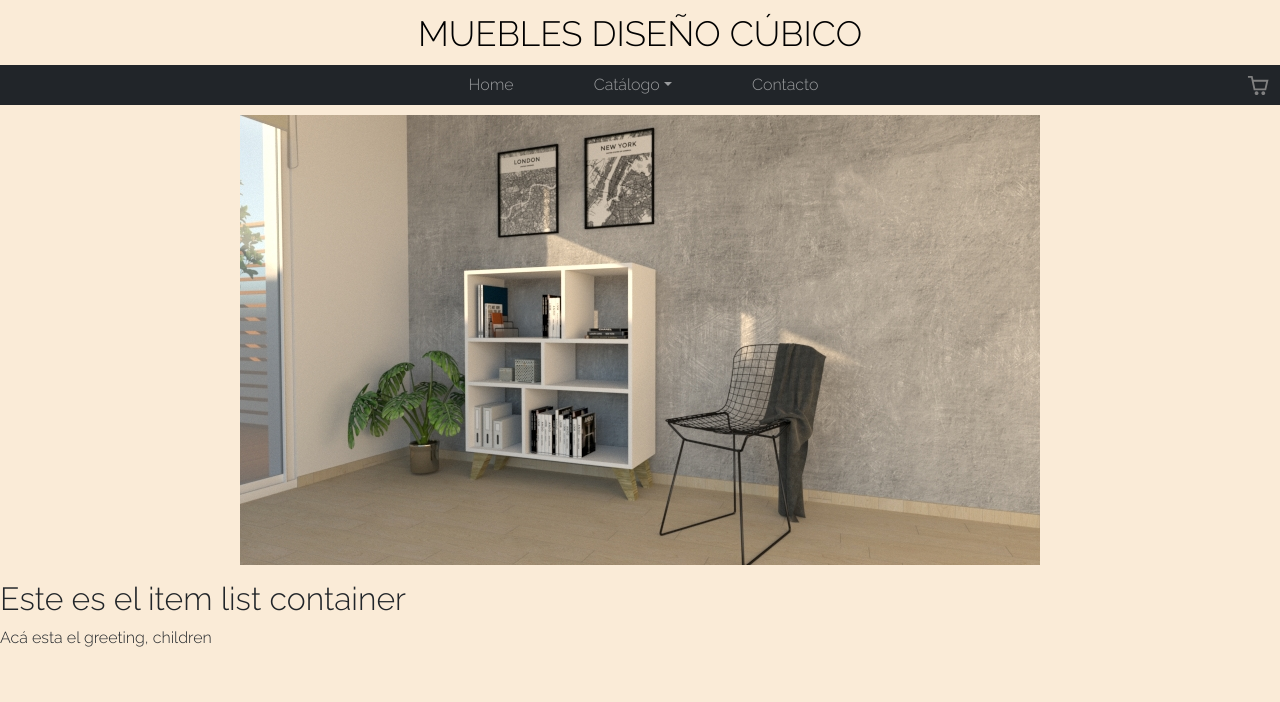
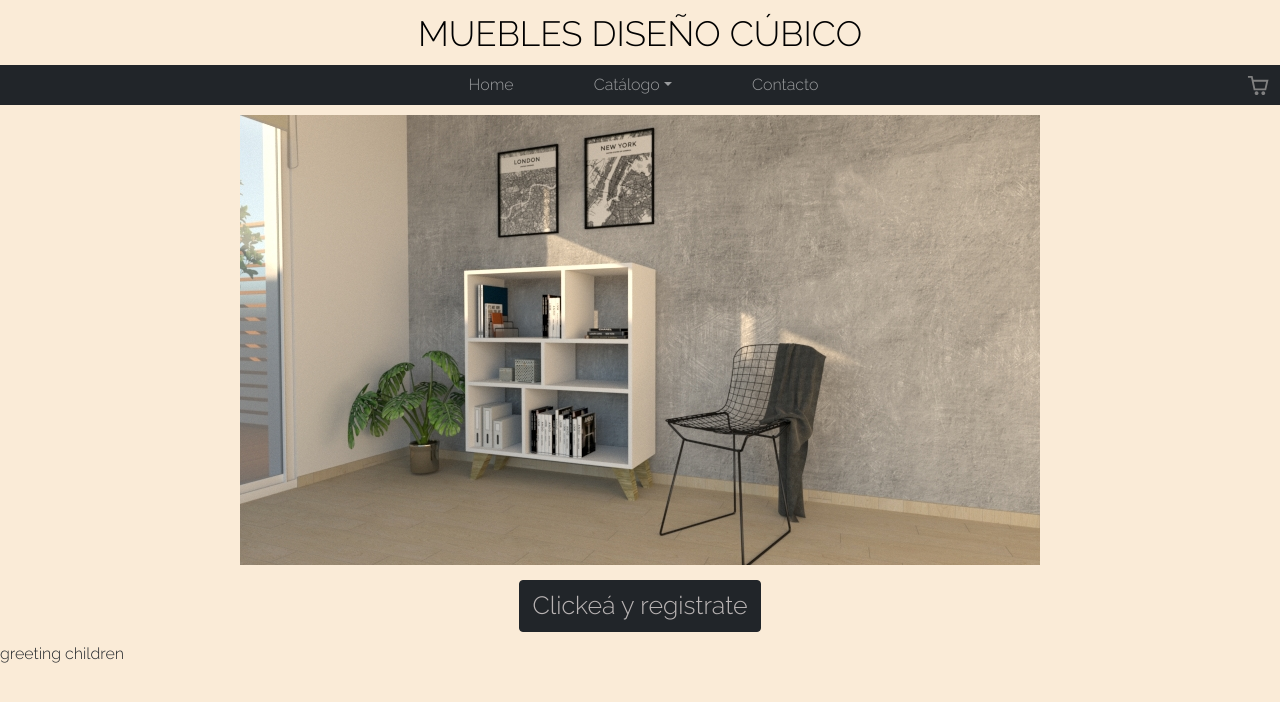
Before and after one commit to ginocrovella/desafio1-projectclass1, a React (Create React App) app: page / in a window 1280 px wide. Shown: the top 702 px of the page. Built offline with nearby package versions, Linux system fonts and the light colour scheme.

Commit message:
correccion button registration Desafio Componentes 1

```diff
--- a/src/App.css
+++ b/src/App.css
@@ -12,3 +12,16 @@
   justify-content: center;
   margin: 10px 10px 15px 10px;
 }
+
+
+/* CLASS BUTTON REGISTRATION */
+.boton-registro{
+  text-align: center;
+  margin-bottom: 10px;
+}
+.btn-registration {
+  font-size: 25px;
+  text-align: center;
+  background-color: #212529;
+  color: #b9b4b4;
+}
--- a/src/App.jsx
+++ b/src/App.jsx
@@ -5,7 +5,7 @@ import NavBar from './components/NavBar/NavBar';
 import ItemListContainer from './containers/ItemListContainers';
 // import 'bootstrap/dist/css/bootstrap.min.css';
 
-// const nombre = "Gino"
+// const nombre = "Gino"                      EJEMPLO CLASE 2
 // const edad = 24
 // const trabajos = {
 //   maniana: "Profe",
@@ -17,10 +17,12 @@ import ItemListContainer from './containers/ItemListContainers';
 function App() {
   return (
   <div className='body'>
-    <div className="titulo">
+
+    <div className="titulo">                          {/*       TITULO      */}
         <h1>MUEBLES DISEÑO CÚBICO</h1>
     </div>
-      {/* <div className="app">
+
+      {/* <div className="app">                       EJEMPLO CLASE 2
       <p>{nombre}</p>
       <p>Ancavil</p>
       <p>Edad: {edad}</p>
@@ -32,15 +34,19 @@ function App() {
   </div> */}
       <></>
 
-
-  <NavBar />
+  <NavBar />                        {/*        NAVBAR       */}
     <div className='imgprincipal'>
       {/* IMG */}
       <img src="/assets/render.jpg" alt="render principal" />
       {/* <Input valorPlaceholder={"Hola"} title={" Como estas?"} /> */}
     </div>
-  <ItemListContainer greeting={"Acá esta el greeting, children"}>
-    <h2>Este es el item list container</h2>
+
+  <ItemListContainer greeting={"greeting children"}>        {/*        ITEM LIST CONTAINER       */}
+    <div class="boton-registro">
+        <div id="registrar">
+          <button class="btn btn-dark btn-registration" type="submit" id="btnRegistrar">Clickeá y registrate</button>
+        </div>
+    </div>
   </ItemListContainer>
   </div>
   );
```
